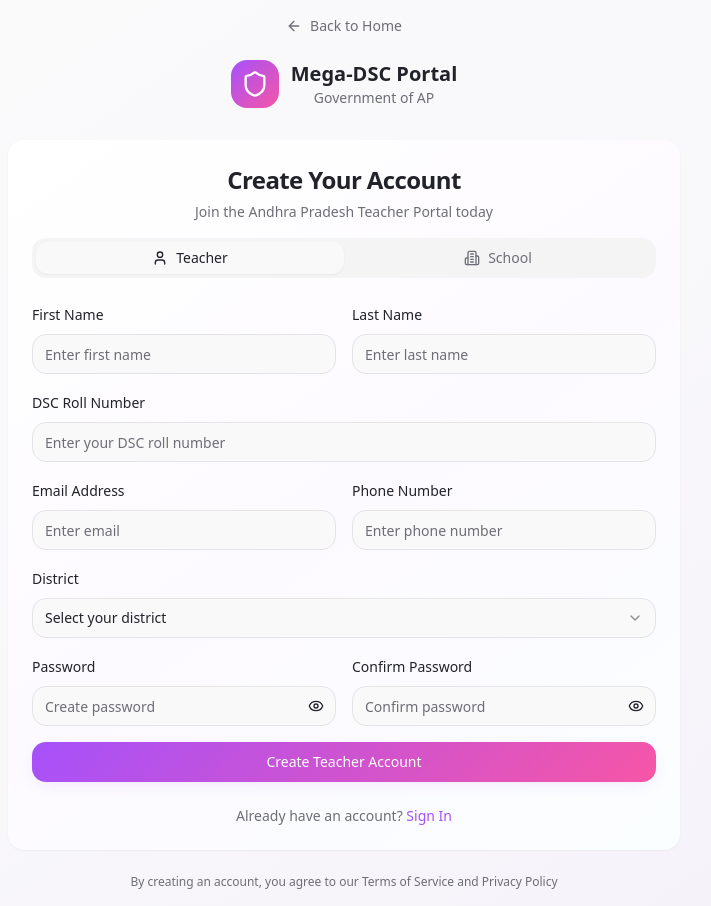
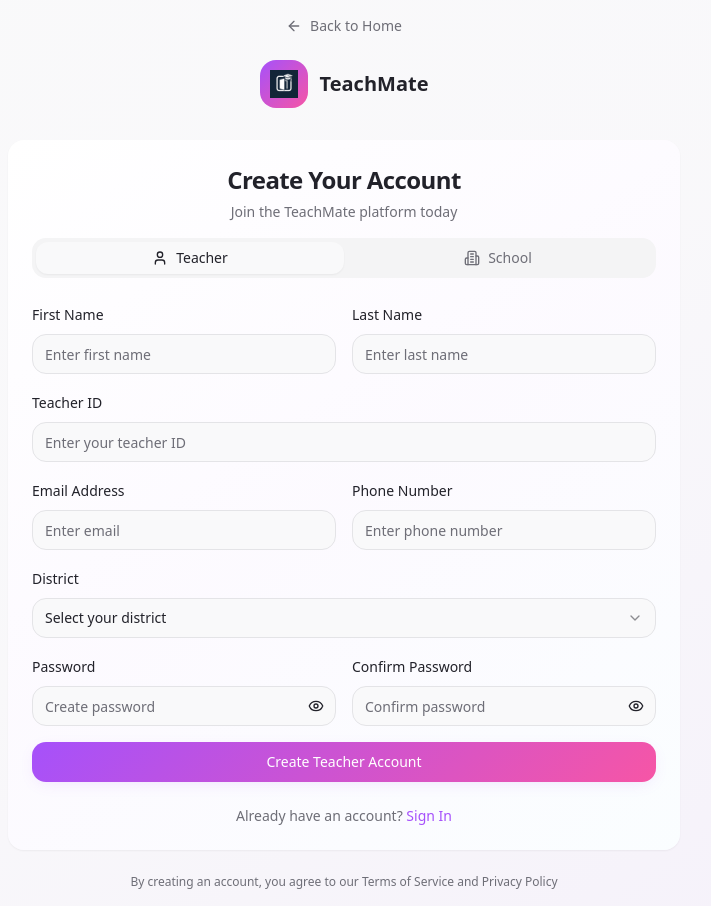
Before and after one commit to vijayabonu0-dev/andhra-teach-hub, a React (Vite) app: page /register in a window 1280 px wide. Shown: the whole page, without its empty margins (296-1007 px from the left). Built offline with nearby package versions, Linux system fonts and the light colour scheme.

Commit message:
Update login and register pages

```diff
--- a/src/pages/Login.tsx
+++ b/src/pages/Login.tsx
@@ -33,11 +33,10 @@ const Login = () => {
 
           <div className="flex items-center justify-center space-x-3 mb-4">
             <div className="w-12 h-12 bg-gradient-primary rounded-lg flex items-center justify-center">
-              <Shield className="w-7 h-7 text-white" />
+              <img src="/lovable-uploads/9873b002-0147-47db-b92b-843cd0d00bd2.png" alt="TeachMate Logo" className="w-7 h-7" />
             </div>
             <div>
-              <h1 className="text-xl font-bold text-foreground">Mega-DSC Portal</h1>
-              <p className="text-sm text-muted-foreground">Government of AP</p>
+              <h1 className="text-xl font-bold text-foreground">TeachMate</h1>
             </div>
           </div>
         </div>
--- a/src/pages/Register.tsx
+++ b/src/pages/Register.tsx
@@ -39,9 +39,8 @@ const Register = () => {
   })
 
   const districts = [
-    "Anantapur", "Chittoor", "East Godavari", "Guntur", "Krishna",
-    "Kurnool", "Nellore", "Prakasam", "Srikakulam", "Visakhapatnam",
-    "Vizianagaram", "West Godavari", "YSR Kadapa"
+    "Central", "North", "South", "East", "West",
+    "Northeast", "Southeast", "Southwest", "Northwest"
   ]
 
   const handleCandidateSubmit = (e: React.FormEvent) => {
@@ -66,11 +65,10 @@ const Register = () => {
 
           <div className="flex items-center justify-center space-x-3 mb-4">
             <div className="w-12 h-12 bg-gradient-primary rounded-lg flex items-center justify-center">
-              <Shield className="w-7 h-7 text-white" />
+              <img src="/lovable-uploads/9873b002-0147-47db-b92b-843cd0d00bd2.png" alt="TeachMate Logo" className="w-7 h-7" />
             </div>
             <div>
-              <h1 className="text-xl font-bold text-foreground">Mega-DSC Portal</h1>
-              <p className="text-sm text-muted-foreground">Government of AP</p>
+              <h1 className="text-xl font-bold text-foreground">TeachMate</h1>
             </div>
           </div>
         </div>
@@ -79,7 +77,7 @@ const Register = () => {
           <CardHeader className="text-center pb-4">
             <CardTitle className="text-2xl">Create Your Account</CardTitle>
             <CardDescription>
-              Join the Andhra Pradesh Teacher Portal today
+              Join the TeachMate platform today
             </CardDescription>
           </CardHeader>
 
@@ -123,10 +121,10 @@ const Register = () => {
                   </div>
 
                   <div className="space-y-2">
-                    <Label htmlFor="rollNo">DSC Roll Number</Label>
+                    <Label htmlFor="rollNo">Teacher ID</Label>
                     <Input
                       id="rollNo"
-                      placeholder="Enter your DSC roll number"
+                      placeholder="Enter your teacher ID"
                       value={candidateData.rollNo}
                       onChange={(e) => setCandidateData(prev => ({ ...prev, rollNo: e.target.value }))}
                       required
```
